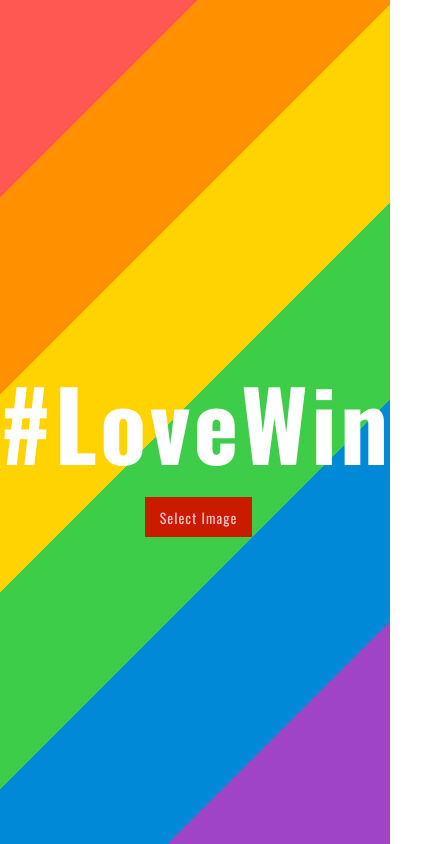
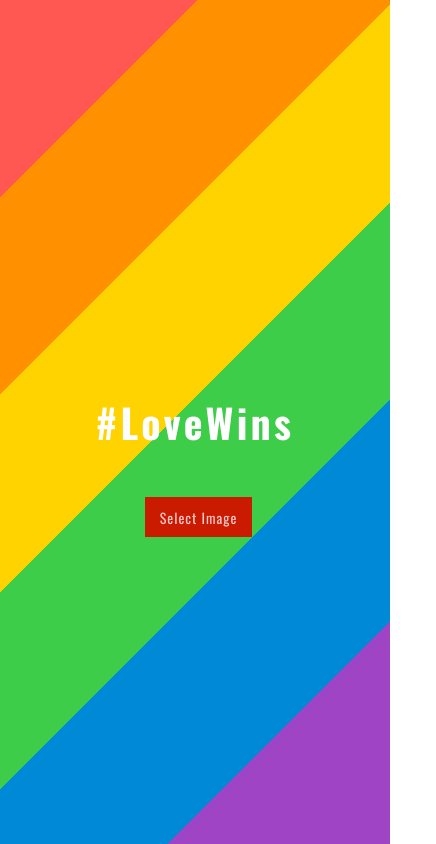
Before and after one commit to IsaiahJTurner/LoveWins, a plain HTML site: page index.html in a window 390 px wide. Shown: the whole page, 436 px wide, since content can reach past the window. Drawn offline with nearby package versions, Linux system fonts and the light colour scheme.

Commit message:
first commi

```diff
--- a/style.css
+++ b/style.css
@@ -81,3 +81,8 @@ input[type=file] {
   margin-top: 150px;
   margin-left: -100px;
 }
+@media screen and (max-width: 768px) {
+  .love-wins:after {
+  font-size: 40px;
+}
+}
```
